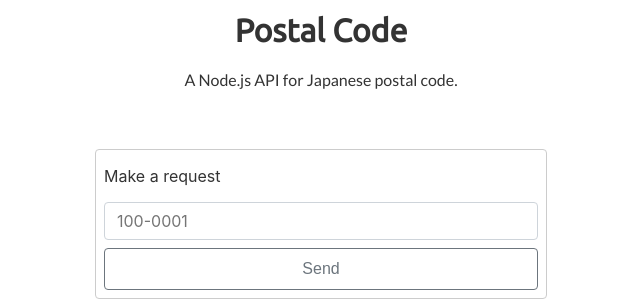
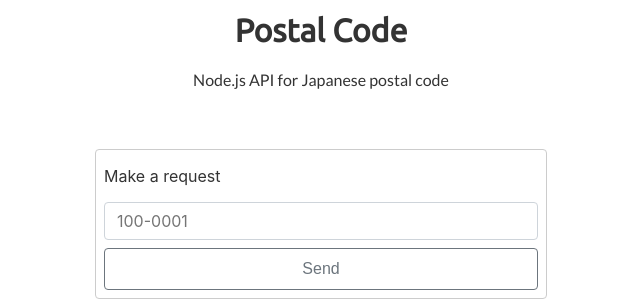
Before and after one commit to ryo4004/postalcode, a website: page client/index.html in a window 1280 px wide. Shown: the part 358-659 px from the top of the page, 319-959 px from the left. Drawn offline with Linux system fonts and the light colour scheme.

Commit message:
Update index.html

```diff
--- a/client/index.html
+++ b/client/index.html
@@ -176,7 +176,7 @@
     </svg>
   </div>
   <h1><a href='https://github.com/ryo4004/postalcode'>Postal Code</a></h1>
-  <p>A Node.js API for Japanese postal code.</p>
+  <p>Node.js API for Japanese postal code</p>
   <div class="request">
     <h2>Make a request</h2>
     <form>
```
